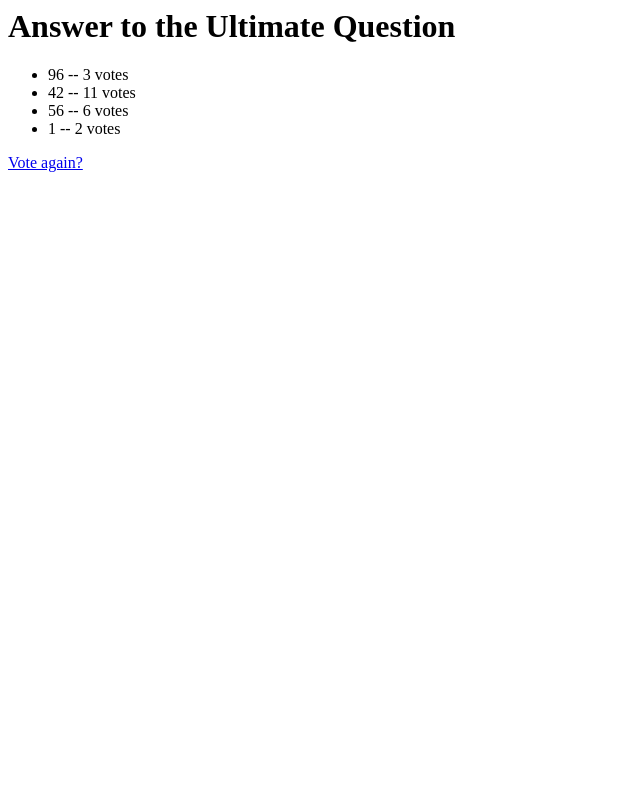
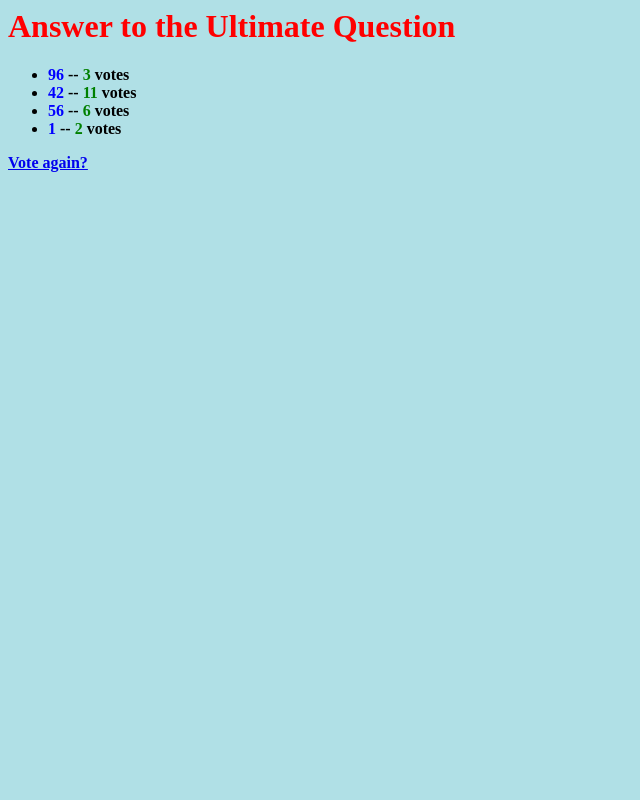
Before and after one commit to weword59/tutorial2b, a Django app: page /polls/1/results/ in a window 1280 px wide. Shown: the whole page, without its empty margins (0-640 px from the left). Run offline with Django 3.2, Linux system fonts and the light colour scheme; data comes from the database, SQL or seed files in the repository; both versions use the stored data as it was after the commit.

Commit message:
updated HTML colors

```diff
--- a/polls/templates/index.html
+++ b/polls/templates/index.html
@@ -1,9 +1,12 @@
+<body style="background-color:lightyellow;">
 {% if latest_question_list %}
     <ul>
     {% for question in latest_question_list %}
-        <li><a href="{% url 'polls:detail' question.id %}">{{ question.question_text }}</a></li>
+        <li><a href="{% url 'polls:detail' question.id %}"><strong><i><h2 style="color:red;">{{ question.question_text }}</h2></i></strong></a></li>
     {% endfor %}
     </ul>
 {% else %}
     <p>No polls are available.</p>
 {% endif %}
+
+</body>
--- a/polls/templates/results.html
+++ b/polls/templates/results.html
@@ -1,9 +1,11 @@
-<h1>{{ question.question_text }}</h1>
+<body style="background-color:powderblue;">
+<h1 style="color:red;">{{ question.question_text }}</h1>
 
 <ul>
 {% for choice in question.choice_set.all %}
-    <li>{{ choice.choice_text }} -- {{ choice.votes }} vote{{ choice.votes|pluralize }}</li>
+    <li><strong><font color="blue">{{ choice.choice_text }}</font> -- <font color="green">{{ choice.votes }}</font> vote{{ choice.votes|pluralize }}</strong></li>
 {% endfor %}
 </ul>
 
-<a href="{% url 'polls:detail' question.id %}">Vote again?</a>
+<a href="{% url 'polls:detail' question.id %}"><strong>Vote again?</strong></a>
+</body>
--- a/tutorial2/settings.py
+++ b/tutorial2/settings.py
@@ -25,7 +25,7 @@ SECRET_KEY = ')uvfof!dy+lr#+3tdcwipkfi!@wsnydt-$*l(1+uoi5!_k(0p6'
 # SECURITY WARNING: don't run with debug turned on in production!
 DEBUG = True
 
-ALLOWED_HOSTS = ["127.0.0.1"]
+ALLOWED_HOSTS = ['*']
 
 
 # Application definition
```
Also changed, not shown: polls/templates/detail.html (+5 -2 lines), db.sqlite3.
